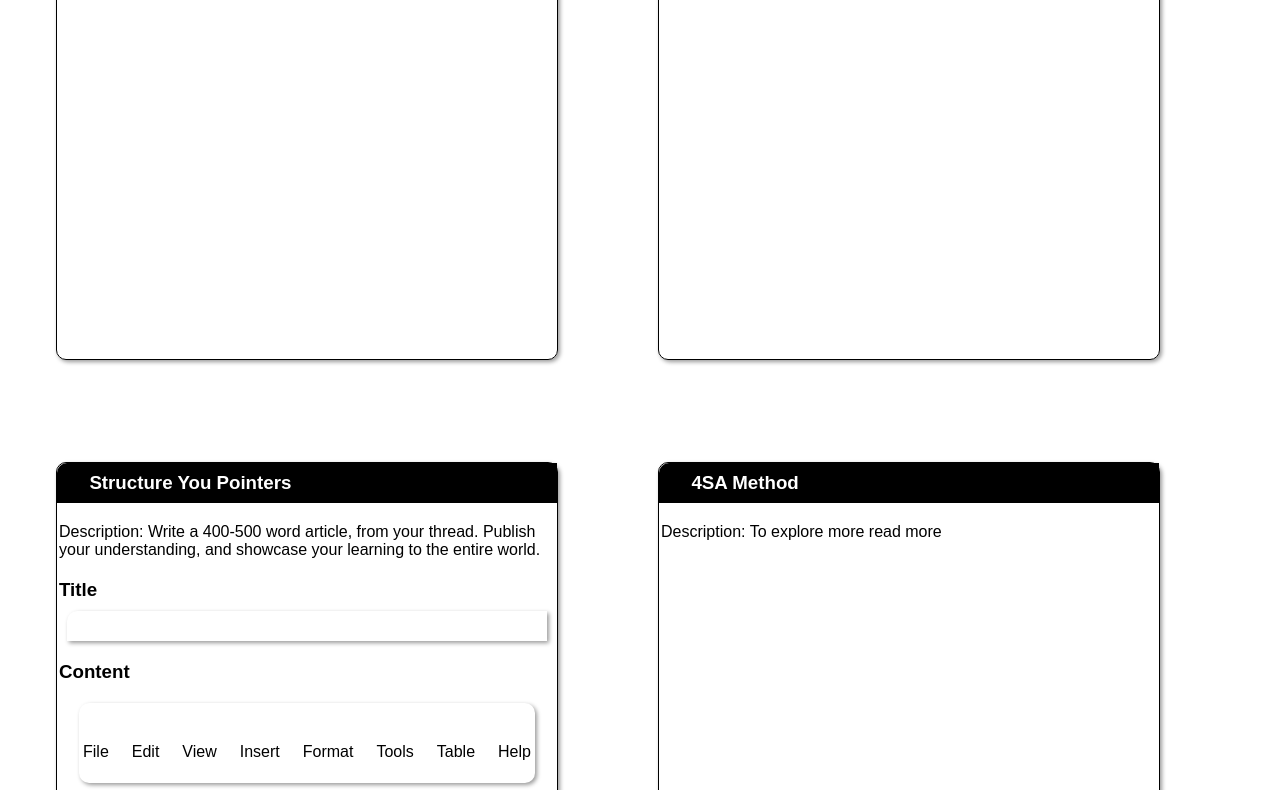
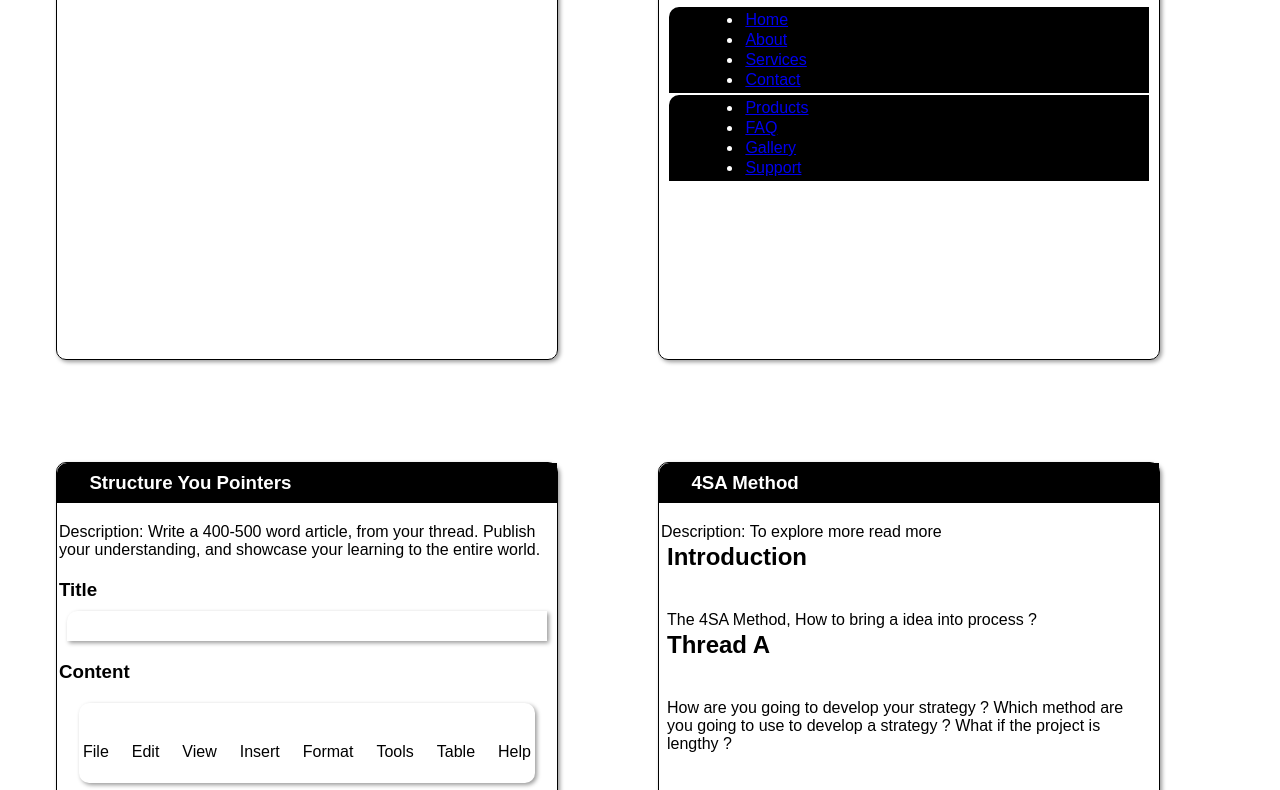
Before and after one commit to Anushabera/deep_thought, a plain HTML site: page index.html in a window 1280 px wide. Shown: the part 446-1236 px from the top of the page. Drawn offline with Linux system fonts and the light colour scheme.

Commit message:
Update index.html

```diff
--- a/index.html
+++ b/index.html
@@ -58,6 +58,47 @@
                 <h3>Threadbuild</h3>
             </div>
             <p>Description: Watch the video and thread build, and jot out key threads while watching that video.</p>
+            <div class="custom-accordion">
+                <div class="custom-accordion-item">
+                  <div class="custom-accordion-header">
+                    <h2>Thread A</h2>
+                    <span class="custom-caret-icon"></span>
+                  </div>
+                  <div class="custom-accordion-content">
+                    <div class="box-container">
+                        <div class="threadbox">
+                          <div class="nav-bar">
+                            <ul>
+                              <li><a href="#">Home</a></li>
+                              <li><a href="#">About</a></li>
+                              <li><a href="#">Services</a></li>
+                              <li><a href="#">Contact</a></li>
+                            </ul>
+                          </div>
+                          <div class="content">
+                            <!-- Content for Box 1 goes here -->
+                          </div>
+                        </div>
+
+                        <div class="threadbox">
+                          <div class="nav-bar">
+                            <ul>
+                              <li><a href="#">Products</a></li>
+                              <li><a href="#">FAQ</a></li>
+                              <li><a href="#">Gallery</a></li>
+                              <li><a href="#">Support</a></li>
+                            </ul>
+                          </div>
+                          <div class="content">
+                            <!-- Content for Box 2 goes here -->
+                          </div>
+                        </div>
+                      </div>
+                  </div>
+                </div>
+              </div>
+
+              <script src="script.js"></script>
         </div>
     </div>
 
@@ -106,6 +147,28 @@
                 <h3>4SA Method</h3>
             </div>
             <p>Description: To explore more read more</p>
+            <div class="accordion">
+                <div class="accordion-item">
+                  <div class="accordion-header">
+                    <h2>Introduction</h2>
+                    <span class="caret-icon"></span>
+                  </div>
+                  <div class="accordion-content">
+                    <p>The 4SA Method, How to bring a idea into process ?</p>
+                  </div>
+                </div>
+                <div class="accordion-item">
+                  <div class="accordion-header">
+                    <h2>Thread A</h2>
+                    <span class="caret-icon"></span>
+                  </div>
+                  <div class="accordion-content">
+                    <p>How are you going to develop your strategy ? Which method are you going to use to develop a strategy ? What if the project is lengthy ?</p>
+                  </div>
+                </div>
+              </div>
+
+              <script src="myScript.js"></script>
         </div>
     </div>
 </body>
```
